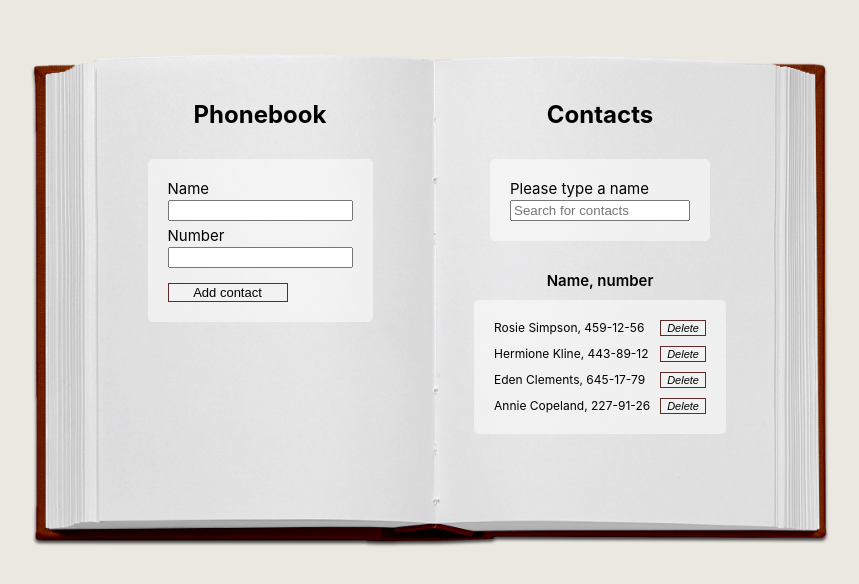
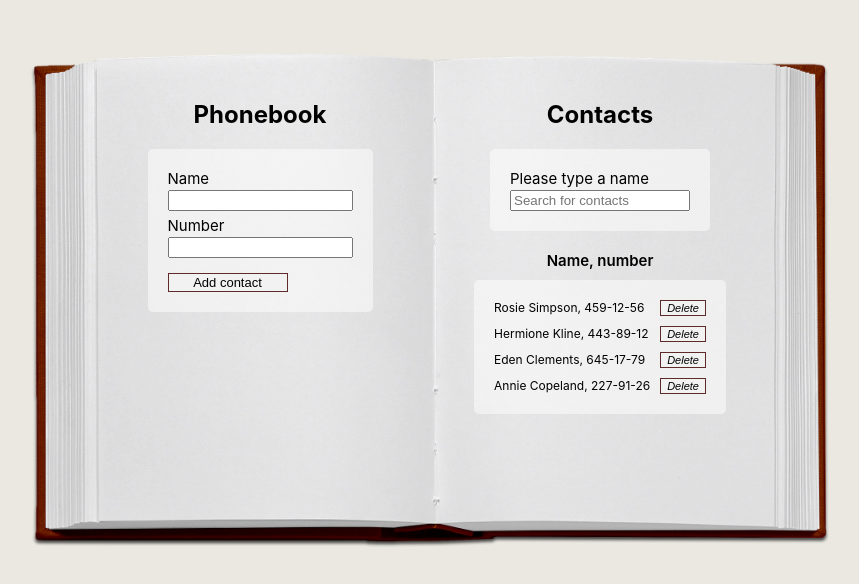
Before and after one commit to aleksandra-zablocka/goit-react-hw-02-phonebook, a React (Create React App) app: page / in a window 1280 px wide. Shown: the top 584 px of the page, without its empty margins (210-1069 px from the left). Built offline with nearby package versions, Linux system fonts and the light colour scheme.

Commit message:
deleted unnecessary margin

```diff
--- a/src/components/Filter/Filter.module.css
+++ b/src/components/Filter/Filter.module.css
@@ -5,7 +5,7 @@
     font-size: 15px;
     gap: 2px;
     background-color: rgba(255, 255, 255, 0.515);
-  margin: 10px;
+  /* margin: 10px; */
   padding: 20px;
   border-radius: 5px;
 }
--- a/src/components/Form/Form.module.css
+++ b/src/components/Form/Form.module.css
@@ -12,7 +12,7 @@
   display: flex;
   flex-direction: column;
   background-color: rgba(255, 255, 255, 0.515);
-  margin: 10px;
+  /* margin: 10px; */
   padding: 20px;
   border-radius: 5px;
 }
```
